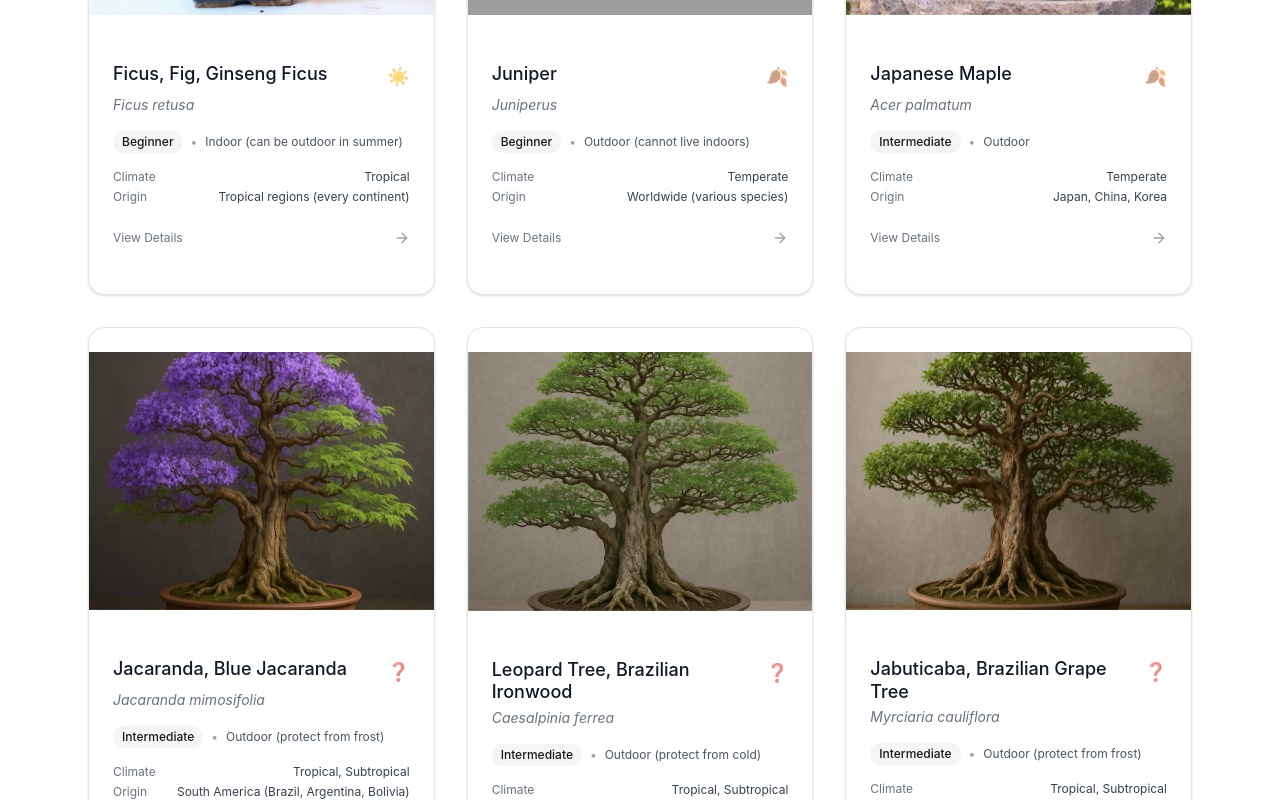
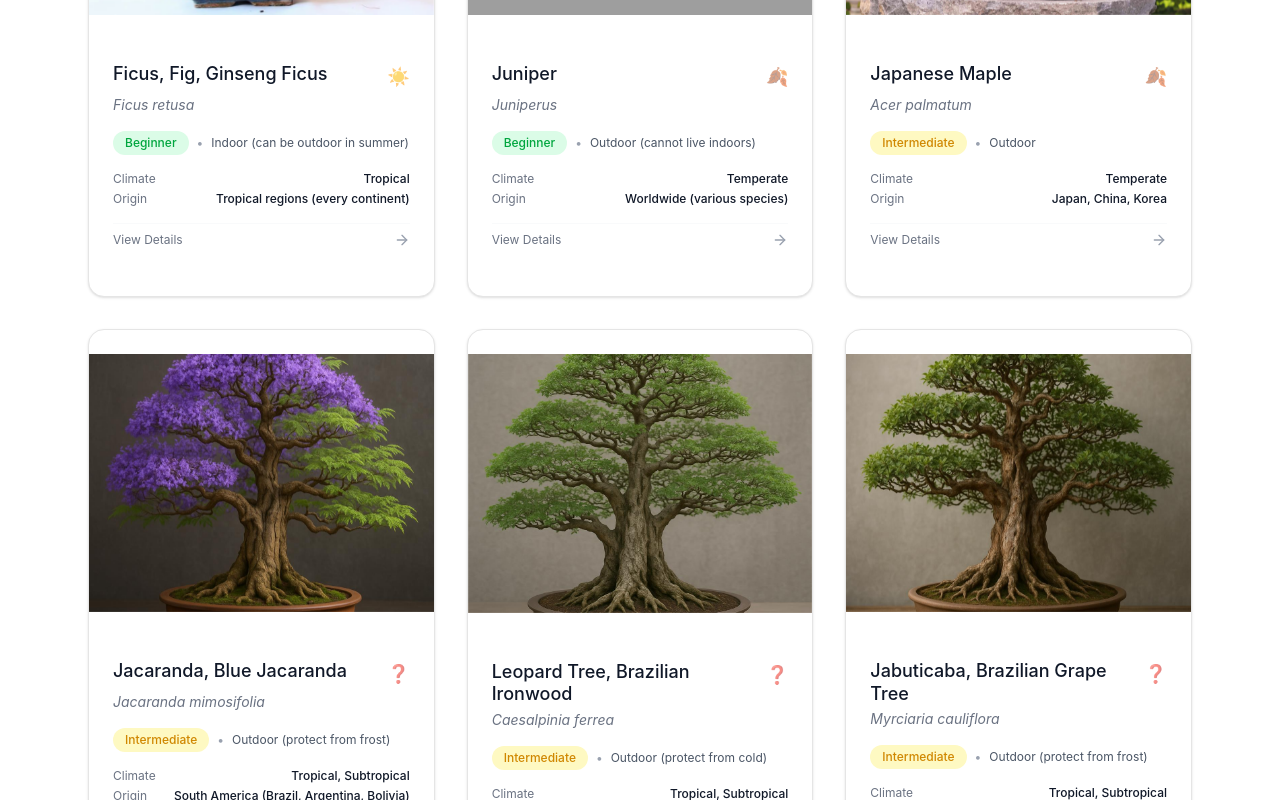
Before and after one commit to bribeirobr25/bonsai-beta, a React (Vite) app: page / in a window 1280 px wide. Shown: the part 780-1580 px from the top of the page. Built offline with nearby package versions, Linux system fonts and the light colour scheme; grey boxes are pictures that could not be loaded.

Commit message:
improving code reusability on css side and removing duplications

```diff
--- a/src/App.css
+++ b/src/App.css
@@ -268,7 +268,7 @@
   }
 
   .search-clear-button {
-    @apply absolute right-2 top-1/2 transform -translate-y-1/2 text-gray-400 hover:text-gray-600 rounded-full;
+    @apply inline-flex items-center justify-center gap-2 px-2 py-2 rounded-lg text-sm font-medium transition-colors focus:outline-none focus:ring-2 focus:ring-offset-2 bg-transparent text-gray-400 hover:bg-gray-100 hover:text-gray-600 focus:ring-gray-500 absolute right-2 top-1/2 transform -translate-y-1/2;
   }
 
   .search-results-count {
@@ -432,9 +432,6 @@
     @apply flex items-center gap-2;
   }
 
-  .card-difficulty-badge {
-    @apply text-xs px-2 py-1;
-  }
 
   .card-info-separator {
     @apply text-xs text-gray-400;
@@ -457,7 +454,7 @@
   }
 
   .card-detail-value {
-    @apply text-gray-700;
+    @apply font-medium text-gray-900;
   }
 
   .card-action-row {
@@ -495,7 +492,7 @@
   }
 
   .detail-back-button {
-    @apply flex items-center gap-3 text-gray-600 hover:text-gray-900 transition-colors;
+    @apply inline-flex items-center justify-center gap-2 px-4 py-2 rounded-lg text-sm font-medium transition-colors focus:outline-none focus:ring-2 focus:ring-offset-2 bg-transparent text-gray-600 hover:bg-gray-100 focus:ring-gray-500;
   }
 
   .detail-back-icon {
@@ -639,9 +636,6 @@
     @apply font-medium text-gray-900 flex items-center gap-2;
   }
 
-  .detail-difficulty-badge {
-    @apply px-3 py-1 rounded-full text-xs font-medium;
-  }
 
   .detail-care-section {
     @apply bg-gray-50 rounded-xl p-8;
@@ -688,7 +682,7 @@
   }
 
   .detail-style-tag {
-    @apply px-4 py-2 bg-green-50 text-green-700 rounded-full text-sm font-medium;
+    @apply px-3 py-1 rounded-full text-xs font-medium text-green-600 bg-green-100 text-sm px-4 py-2;
   }
 
   /* Gallery Sections */
@@ -770,7 +764,7 @@
   }
 
   .technique-not-recommended-badge {
-    @apply px-3 py-1 bg-red-50 text-red-600 text-xs font-medium rounded-full;
+    @apply px-3 py-1 rounded-full text-xs font-medium text-red-600 bg-red-100;
   }
 
   .technique-description {
@@ -799,7 +793,7 @@
   }
 
   .image-modal-close-button {
-    @apply absolute top-4 right-4 z-10 bg-white/90 text-gray-700 p-2 rounded-full hover:bg-white transition-colors;
+    @apply inline-flex items-center justify-center gap-2 p-2 rounded-full text-sm font-medium transition-colors focus:outline-none focus:ring-2 focus:ring-offset-2 bg-gray-100 text-gray-900 hover:bg-gray-200 focus:ring-gray-500 absolute top-4 right-4 z-10 bg-white/90 text-gray-700 hover:bg-white;
   }
 
   .image-modal-image {
@@ -826,7 +820,59 @@
     @apply flex items-center gap-2 text-green-600 hover:text-green-700 text-sm font-medium transition-colors;
   }
 
-  /* Difficulty Level Badges */
+  /* Unified Text Utilities */
+  .text-detail-label {
+    @apply text-gray-600;
+  }
+
+  .text-detail-value {
+    @apply font-medium text-gray-900;
+  }
+
+  .text-secondary {
+    @apply text-gray-500;
+  }
+
+  .text-muted {
+    @apply text-gray-400;
+  }
+
+  .text-small {
+    @apply text-xs;
+  }
+
+  .text-small-secondary {
+    @apply text-xs text-gray-500;
+  }
+
+  /* Note: Button styles are handled by ui-button-* classes above */
+
+  /* Unified Badge System */
+  .badge {
+    @apply px-3 py-1 rounded-full text-xs font-medium;
+  }
+
+  .badge-success {
+    @apply text-green-600 bg-green-100;
+  }
+
+  .badge-warning {
+    @apply text-yellow-600 bg-yellow-100;
+  }
+
+  .badge-danger {
+    @apply text-red-600 bg-red-100;
+  }
+
+  .badge-default {
+    @apply text-gray-600 bg-gray-100;
+  }
+
+  /* Difficulty Badge Variants */
+  .difficulty-badge {
+    @apply px-3 py-1 rounded-full text-xs font-medium;
+  }
+
   .difficulty-badge-beginner {
     @apply text-green-600 bg-green-100;
   }
@@ -962,7 +1008,7 @@
   }
 
   .error-boundary-retry-button {
-    @apply flex items-center gap-2 mx-auto px-4 py-2 bg-red-50 text-red-600 rounded-lg hover:bg-red-100 transition-colors;
+    @apply inline-flex items-center justify-center gap-2 px-4 py-2 rounded-lg text-sm font-medium transition-colors focus:outline-none focus:ring-2 focus:ring-offset-2 bg-gray-100 text-gray-900 hover:bg-gray-200 focus:ring-gray-500 mx-auto bg-red-50 text-red-600 hover:bg-red-100;
   }
 
   .error-boundary-retry-icon {
--- a/src/components/BonsaiCard.tsx
+++ b/src/components/BonsaiCard.tsx
@@ -1,6 +1,5 @@
 import { Card, CardContent } from '@/components/ui/card';
-import { Badge } from '@/components/ui/badge';
-import { getDifficultyColor, getClimateIcon } from '../data/bonsaiData';
+import { getDifficultyBadgeClass, getClimateIcon } from '../data/bonsaiData';
 import { ArrowRight } from 'lucide-react';
 import LazyImage from './LazyImage';
 import type { BonsaiCardProps } from '../types/common';
@@ -36,12 +35,9 @@ const BonsaiSpeciesCard: React.FC<BonsaiCardProps> = ({ species, onClick }) => {
           </div>
 
           <div className="card-info-row">
-            <Badge
-              variant="secondary"
-              className={`card-difficulty-badge ${getDifficultyColor(species.difficultyLevel)}`}
-            >
+            <span className={getDifficultyBadgeClass(species.difficultyLevel)}>
               {species.difficultyLevel}
-            </Badge>
+            </span>
             <span className="card-info-separator">•</span>
             <span className="card-position-text">{species.position}</span>
           </div>
--- a/src/components/BonsaiDetail.tsx
+++ b/src/components/BonsaiDetail.tsx
@@ -1,7 +1,7 @@
 import React from 'react';
 import { ArrowLeft, Camera, Info, Leaf, Palette, Mountain, Wrench } from 'lucide-react';
 import { useNavigate } from 'react-router-dom';
-import { getDifficultyColor, getClimateIcon } from '../data/bonsaiData';
+import { getDifficultyBadgeClass, getClimateIcon } from '../data/bonsaiData';
 import { useImageModal, useTabNavigation } from '../hooks';
 import LazyImage from './LazyImage';
 import ImageGallery from './ImageGallery';
@@ -121,7 +121,7 @@ const BonsaiSpeciesDetail: React.FC<BonsaiDetailProps> = ({ species }) => {
                   <div className="detail-info-list">
                     <div className="detail-info-item">
                       <span className="detail-info-label">Difficulty Level</span>
-                      <span className={`detail-difficulty-badge ${getDifficultyColor(species.difficultyLevel)}`}>
+                      <span className={getDifficultyBadgeClass(species.difficultyLevel)}>
                         {species.difficultyLevel}
                       </span>
                     </div>
--- a/src/data/bonsaiData.ts
+++ b/src/data/bonsaiData.ts
@@ -1648,7 +1648,9 @@ export const bonsaiSpecies: BonsaiSpecies[] = [
 
 
 
-export const getDifficultyColor = (level: DifficultyLevel): string => {
+export const getDifficultyBadgeClass = (level: DifficultyLevel): string => {
+  const baseClass = 'difficulty-badge';
+  const colorClass = (() => {
     switch (level) {
       case 'Beginner':
         return 'difficulty-badge-beginner';
@@ -1659,6 +1661,9 @@ export const getDifficultyColor = (level: DifficultyLevel): string => {
       default:
         return 'difficulty-badge-default';
     }
+  })();
+
+  return `${baseClass} ${colorClass}`;
 };
 
 export const getClimateIcon = (climate: Climate | string): string => {
```
Lines whose indentation alone changed are shown as unchanged.
